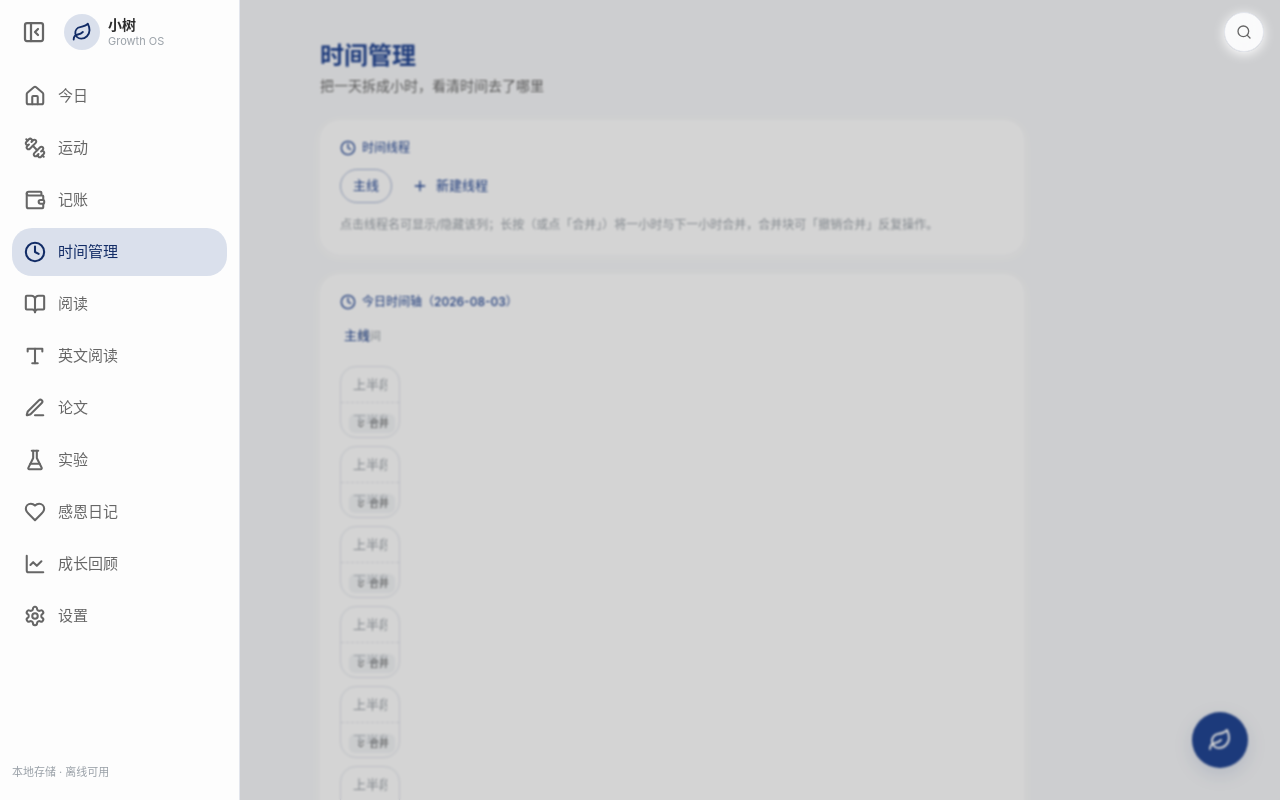
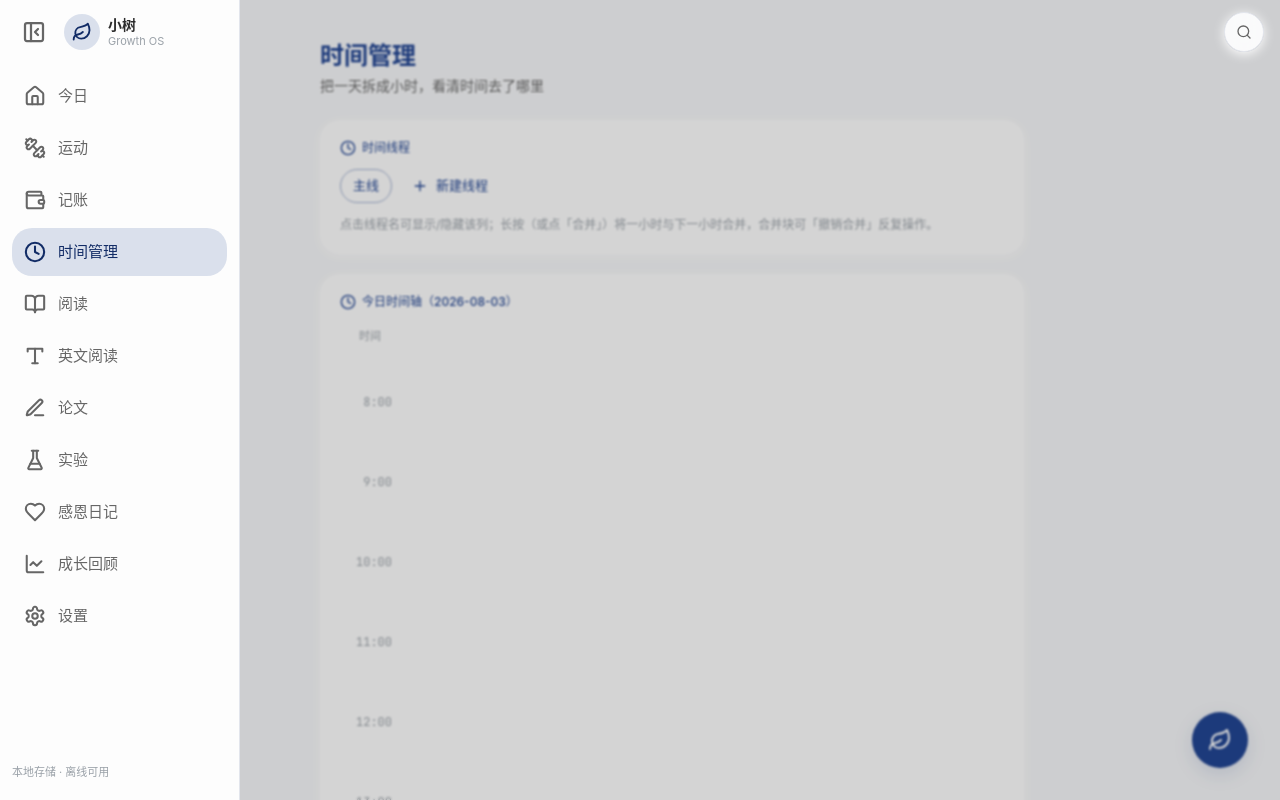
Before and after one commit to shuhan131313-jpg/xiaoshu-growth-os, a Next.js app: page /timemgr in a window 1280 px wide. Both pictures are taken after a click on the button 27 px from the left and 32 px from the top of the page. Shown: the top 800 px of the page. Built offline with nearby package versions, Linux system fonts and the light colour scheme.

Commit message:
修复时间管理布局：左侧固定时间列(共享刻度、sticky)、删除界面上半段/下半段文字仅留虚线、合并按钮缩小

```diff
--- a/app/timemgr/page.tsx
+++ b/app/timemgr/page.tsx
@@ -82,7 +82,7 @@ function SingleCell({
         <Input
           value={topValue}
           onChange={(e) => onEdit(0, e.target.value)}
-          placeholder="上半段做什么"
+          placeholder="这个小时做了什么"
           className="h-8 border-0 bg-transparent px-1 text-[13px] focus:bg-line/30"
         />
       </div>
@@ -91,7 +91,7 @@ function SingleCell({
         <Input
           value={bottomValue}
           onChange={(e) => onEdit(1, e.target.value)}
-          placeholder="下半段做什么"
+          placeholder="同时进行的另一件事"
           className="h-8 border-0 bg-transparent px-1 text-[13px] focus:bg-line/30"
         />
       </div>
@@ -101,9 +101,9 @@ function SingleCell({
           onClick={onMerge}
           onPointerDown={(e) => e.stopPropagation()}
           title="合并到下一小时"
-          className="absolute bottom-1 right-1 flex items-center gap-0.5 rounded-md bg-line/40 px-1.5 py-0.5 text-[10px] text-ink-soft transition duration-200 hover:bg-primary/15 hover:text-primary"
+          className="absolute bottom-1 right-1 flex h-5 w-5 items-center justify-center rounded-md bg-line/40 text-ink-soft transition duration-200 hover:bg-primary/15 hover:text-primary"
         >
-          <ChevronsDown className="h-3 w-3" /> 合并
+          <ChevronsDown className="h-3 w-3" />
         </button>
       )}
     </div>
@@ -144,7 +144,7 @@ function MergedCell({
         <textarea
           value={topValue}
           onChange={(e) => onEdit(0, e.target.value)}
-          placeholder="上半段"
+          placeholder="做了什么"
           rows={2}
           className="w-full resize-none rounded-lg border-0 bg-transparent text-[13px] text-ink placeholder:text-ink-faint focus:outline-none focus:ring-2 focus:ring-primary/20"
         />
@@ -154,7 +154,7 @@ function MergedCell({
         <textarea
           value={bottomValue}
           onChange={(e) => onEdit(1, e.target.value)}
-          placeholder="下半段"
+          placeholder="同时做了什么"
           rows={2}
           className="w-full resize-none rounded-lg border-0 bg-transparent text-[13px] text-ink placeholder:text-ink-faint focus:outline-none focus:ring-2 focus:ring-primary/20"
         />
@@ -390,7 +390,7 @@ export default function TimeMgrPage() {
             key: `${tid}-${h}-mt`,
             threadId: tid,
             thread: th?.name,
-            label: `${fmt(h)}–${fmt(m.endHour)} 上半`,
+            label: `${fmt(h)}–${fmt(m.endHour)}`,
             content: m.top,
             kind: "merge",
             mergeId: m.id,
@@ -401,7 +401,7 @@ export default function TimeMgrPage() {
             key: `${tid}-${h}-mb`,
             threadId: tid,
             thread: th?.name,
-            label: `${fmt(h)}–${fmt(m.endHour)} 下半`,
+            label: `${fmt(h)}–${fmt(m.endHour)}`,
             content: m.bottom,
             kind: "merge",
             mergeId: m.id,
@@ -415,7 +415,7 @@ export default function TimeMgrPage() {
             key: `${tid}-${h}-0`,
             threadId: tid,
             thread: th?.name,
-            label: `${fmt(h)} 上半`,
+            label: `${fmt(h)}`,
             content: c0.content,
             kind: "cell",
             cellId: c0.id,
@@ -426,7 +426,7 @@ export default function TimeMgrPage() {
             key: `${tid}-${h}-1`,
             threadId: tid,
             thread: th?.name,
-            label: `${fmt(h)} 下半`,
+            label: `${fmt(h)}`,
             content: c1.content,
             kind: "cell",
             cellId: c1.id,
@@ -524,7 +524,7 @@ export default function TimeMgrPage() {
             >
               {/* 左上角 */}
               <div
-                className="flex items-center justify-center text-[11px] font-medium text-ink-faint"
+                className="sticky left-0 z-20 flex items-center justify-center bg-surface text-[11px] font-medium text-ink-faint"
                 style={{ gridColumn: 1, gridRow: 1 }}
               >
                 时间
@@ -544,11 +544,11 @@ export default function TimeMgrPage() {
                   </div>
                 );
               })}
-              {/* 时间轴 */}
+              {/* 时间轴（左侧固定列，所有线程共用同一套刻度） */}
               {HOURS.map((h) => (
                 <div
                   key={`t${h}`}
-                  className="flex items-center justify-end pr-2 text-xs tabular text-ink-faint"
+                  className="sticky left-0 z-10 flex items-center justify-end bg-surface pr-2 text-xs tabular text-ink-faint"
                   style={{ gridColumn: 1, gridRow: h - 6 }}
                 >
                   {fmt(h)}
```
